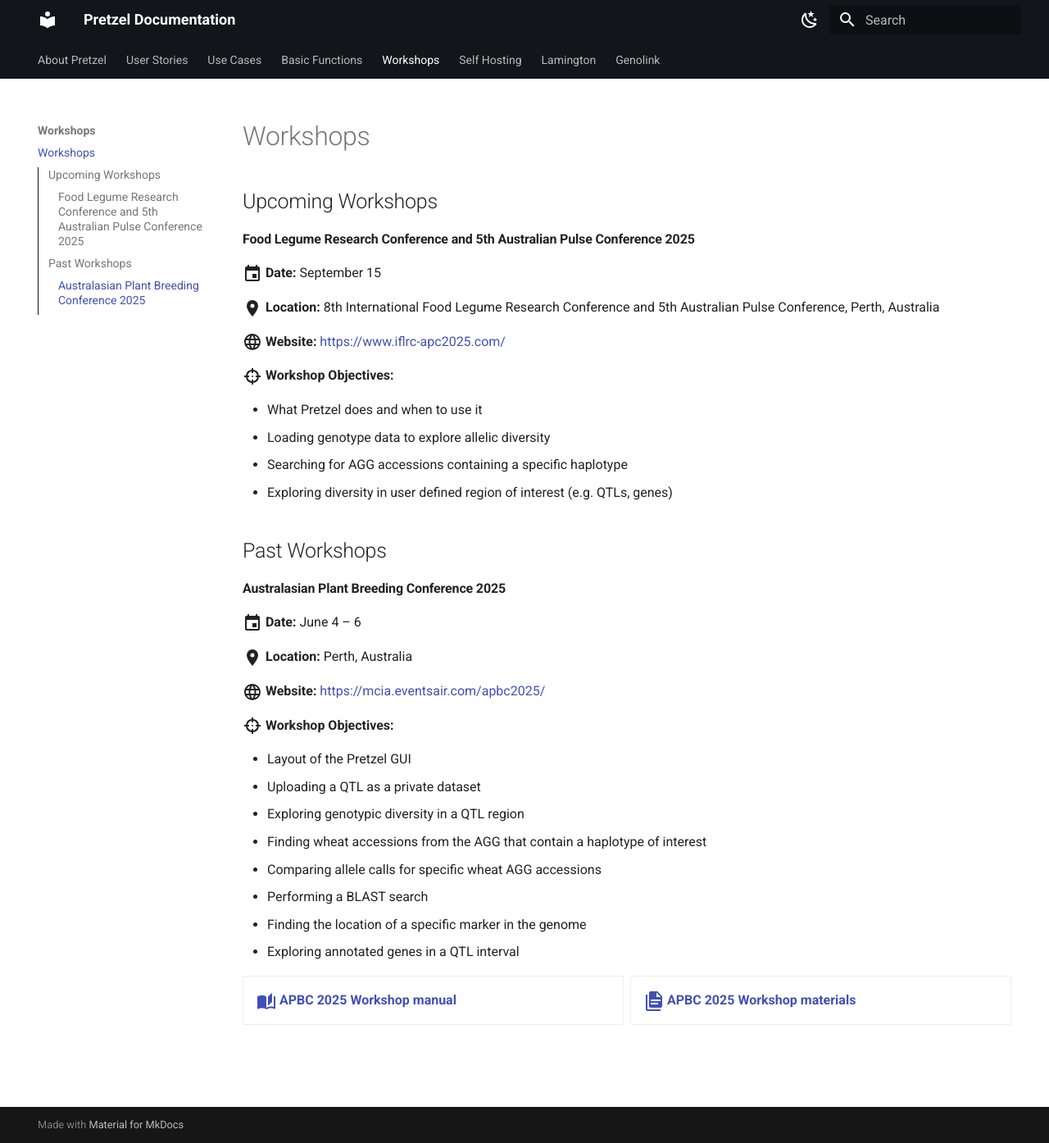
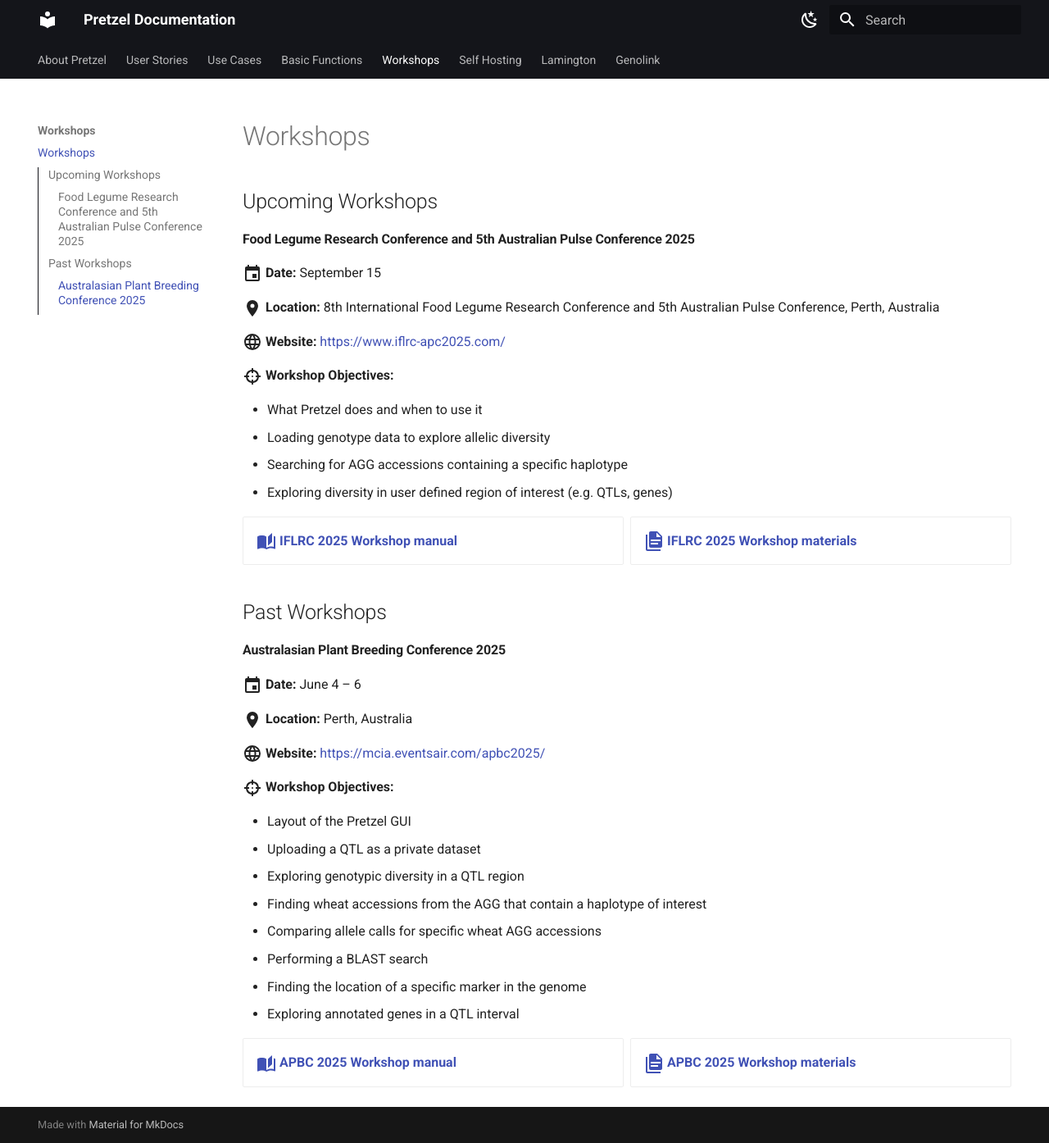
Before and after one commit to plantinformatics/pretzel-documentation-website, an MkDocs documentation site: the page built from docs/Workshops/workshops.md, in a window 1280 px wide and 1394 px high. Shown: the whole window at 82% size. Built offline with MkDocs 1.6.1 and Material for MkDocs 9.7.7, drawn with Linux system fonts in a browser that asks for light colours.

Commit message:
add workshop files

```diff
--- a/docs/Workshops/workshops.md
+++ b/docs/Workshops/workshops.md
@@ -14,6 +14,14 @@
 - Loading genotype data to explore allelic diversity
 - Searching for AGG accessions containing a specific haplotype
 - Exploring diversity in user defined region of interest (e.g. QTLs, genes)
+
+<div class="grid cards" markdown>
+
+-   [:material-book-open-page-variant:{ .lg .middle } __IFLRC 2025 Workshop manual__](https://pretzel-images-public.s3.ap-southeast-2.amazonaws.com/pretzel-workshops/250905_Pulse_Pretzel_Workshop_Manual_FINAL.pdf)
+
+-  [:material-file-document-multiple:{ .lg .middle } __IFLRC 2025 Workshop materials__](https://pretzel-images-public.s3.ap-southeast-2.amazonaws.com/pretzel-workshops/250905_Pulse_Pretzel_Workshop_Materials_FINAL.zip)
+
+</div>
 
 ## Past Workshops
 
```
